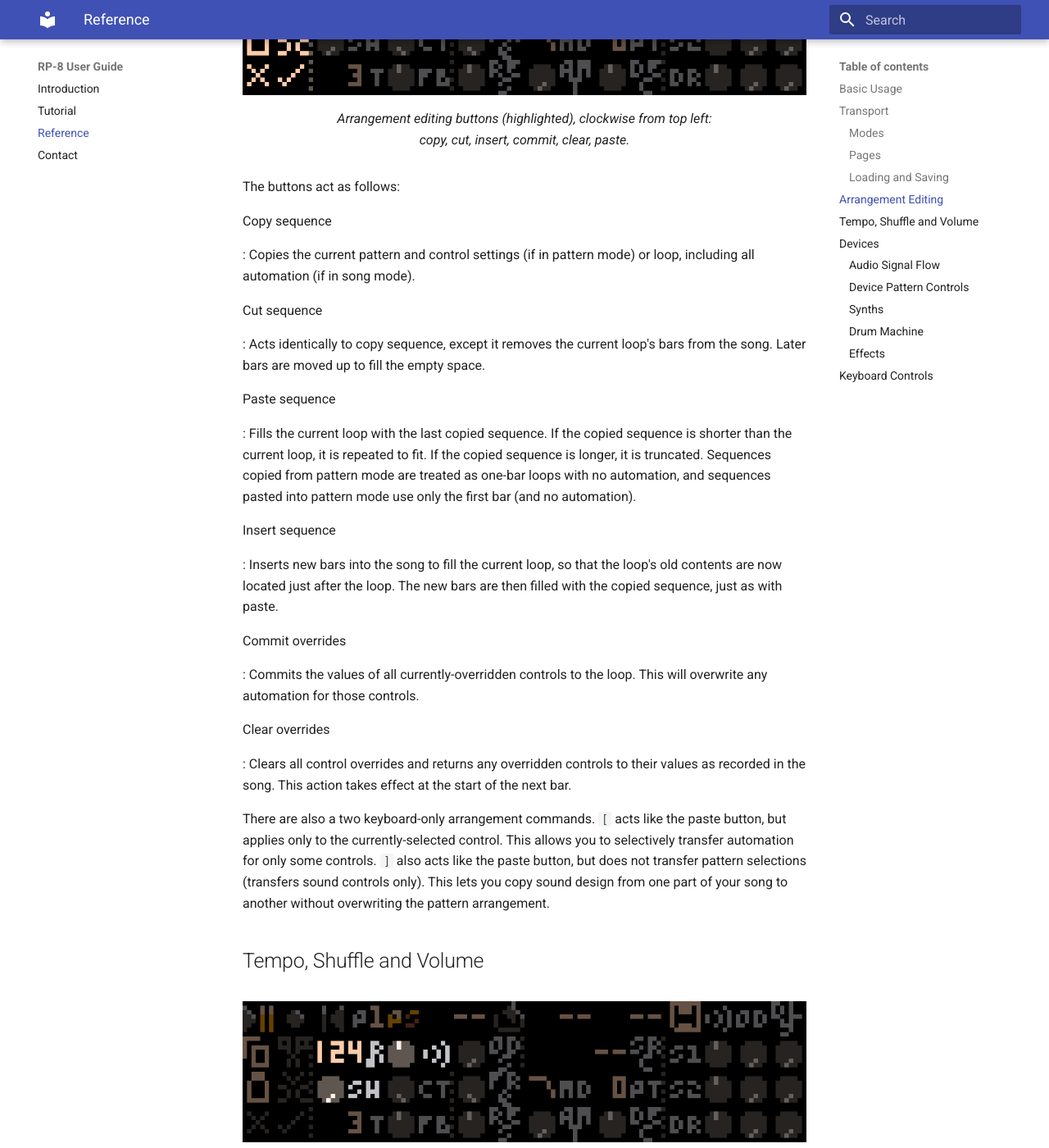
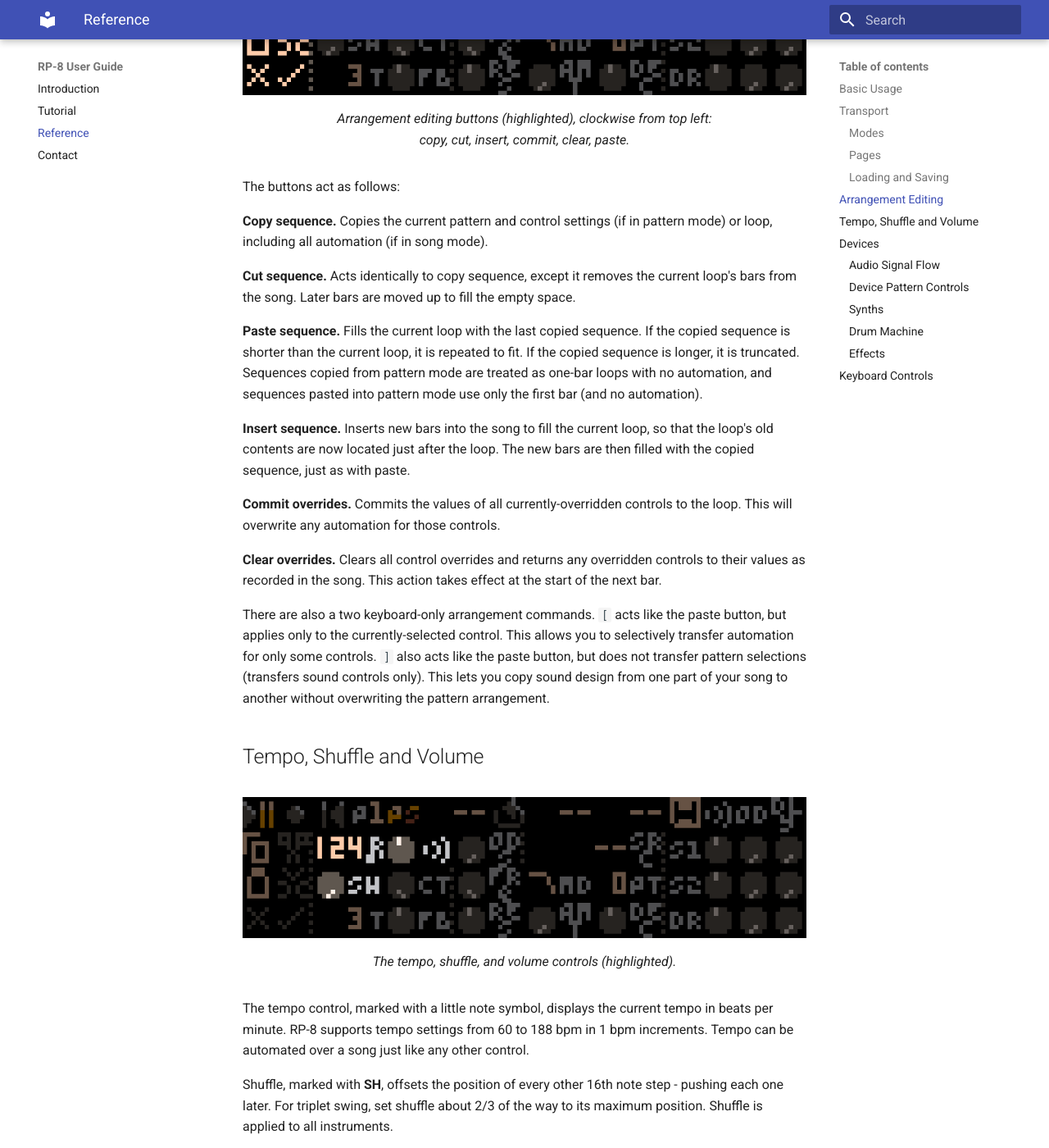
Before and after one commit to luchak/rp8, an MkDocs documentation site: the page built from docs/reference.md, in a window 1280 px wide and 1400 px high, scrolled down 2584 px. Shown: the whole window at 82% size. Built offline with MkDocs 1.6.1 and Material for MkDocs 9.7.7, drawn with Linux system fonts in a browser that asks for light colours.

Commit message:
Docs enhancements.

```diff
--- a/docs/reference.md
+++ b/docs/reference.md
@@ -76,36 +78,25 @@ available in all modes, the rest are available in song mode only.
 
 The buttons act as follows:
 
-Copy sequence
-
-: Copies the current pattern and control settings (if in pattern mode) or loop, including all automation
+**Copy sequence.** Copies the current pattern and control settings (if in pattern mode) or loop, including all automation
 (if in song mode).
 
-Cut sequence
-
-: Acts identically to copy sequence, except it removes the current loop's bars from the song. Later bars are moved up
+**Cut sequence.** Acts identically to copy sequence, except it removes the current loop's bars from the song. Later bars are moved up
 to fill the empty space.
 
-Paste sequence
+**Paste sequence.** Fills the current loop with the last copied sequence. If the copied sequence is shorter than the
+current loop, it is repeated to fit. If the copied sequence is longer, it is truncated. Sequences copied from pattern
+mode are treated as one-bar loops with no automation, and sequences pasted into pattern mode use only the first bar
+(and no automation).
 
-: Fills the current loop with the last copied sequence. If the copied sequence is shorter than the current loop, it is
-repeated to fit. If the copied sequence is longer, it is truncated. Sequences copied from pattern mode are treated as
-one-bar loops with no automation, and sequences pasted into pattern mode use only the first bar (and no automation).
+**Insert sequence.** Inserts new bars into the song to fill the current loop, so that the loop's old contents are now
+located just after the loop. The new bars are then filled with the copied sequence, just as with paste.
 
-Insert sequence
+**Commit overrides.** Commits the values of all currently-overridden controls to the loop. This will overwrite any
+automation for those controls.
 
-: Inserts new bars into the song to fill the current loop, so that the loop's old contents are now located just after
-the loop. The new bars are then filled with the copied sequence, just as with paste.
-
-Commit overrides
-
-: Commits the values of all currently-overridden controls to the loop. This will overwrite any automation for those
-controls.
-
-Clear overrides
-
-: Clears all control overrides and returns any overridden controls to their values as recorded in the song. This action
-takes effect at the start of the next bar.
+**Clear overrides.** Clears all control overrides and returns any overridden controls to their values as recorded in
+the song. This action takes effect at the start of the next bar.
 
 There are also a two keyboard-only arrangement commands. `[` acts like the paste button, but applies only to the
 currently-selected control. This allows you to selectively transfer automation for only some controls. `]` also acts
--- a/mkdocs.yml
+++ b/mkdocs.yml
@@ -22,11 +22,8 @@ markdown_extensions:
       permalink: True
 plugins:
   - search
-  - pdf-export:
-      verbose: True
-      media_type: print
-      combined: True
-      combined_output_path: pdf/combined.pdf
-      enabled_if_env: ENABLE_PDF_EXPORT
   - minify:
       minify_html: true
+  - print-site:
+      print_page_title: 'RP-8 User Guide'
+      toc_depth: 3
```
Also changed, not shown: other parts of docs/reference.md (+2 -0 lines), docs/contact.md (+2 -0 lines), docs/index.md (+2 -0 lines), docs/tutorial.md (+2 -0 lines), 2 other files.
